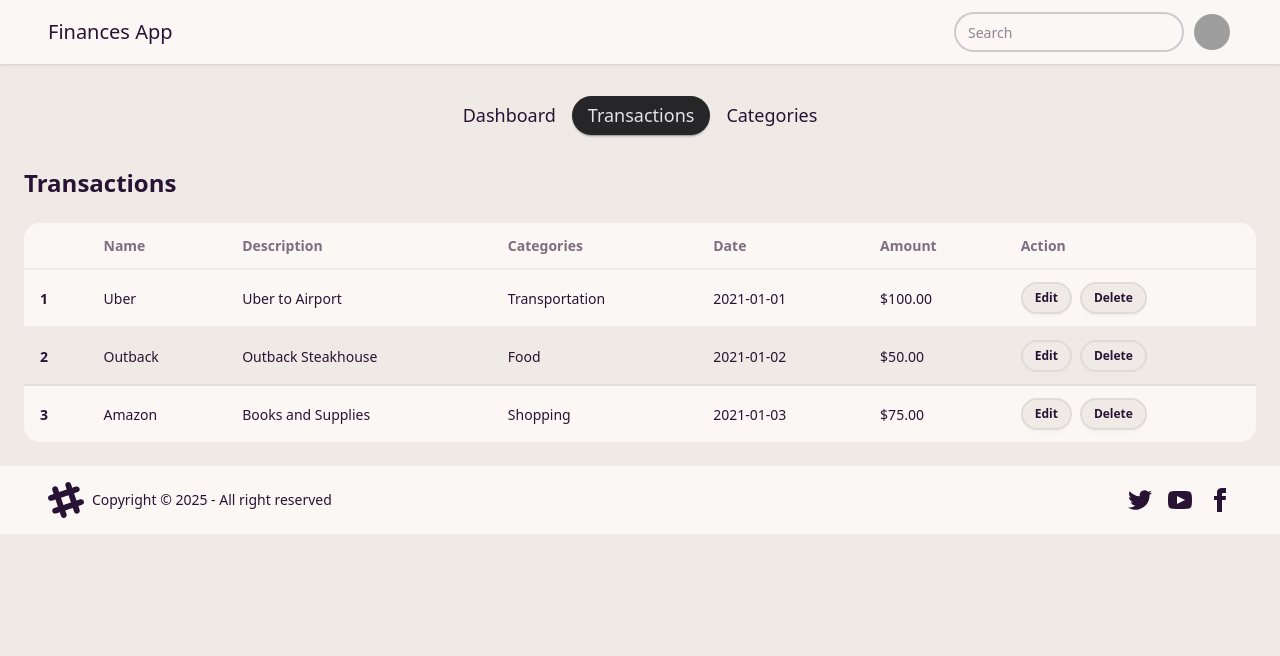
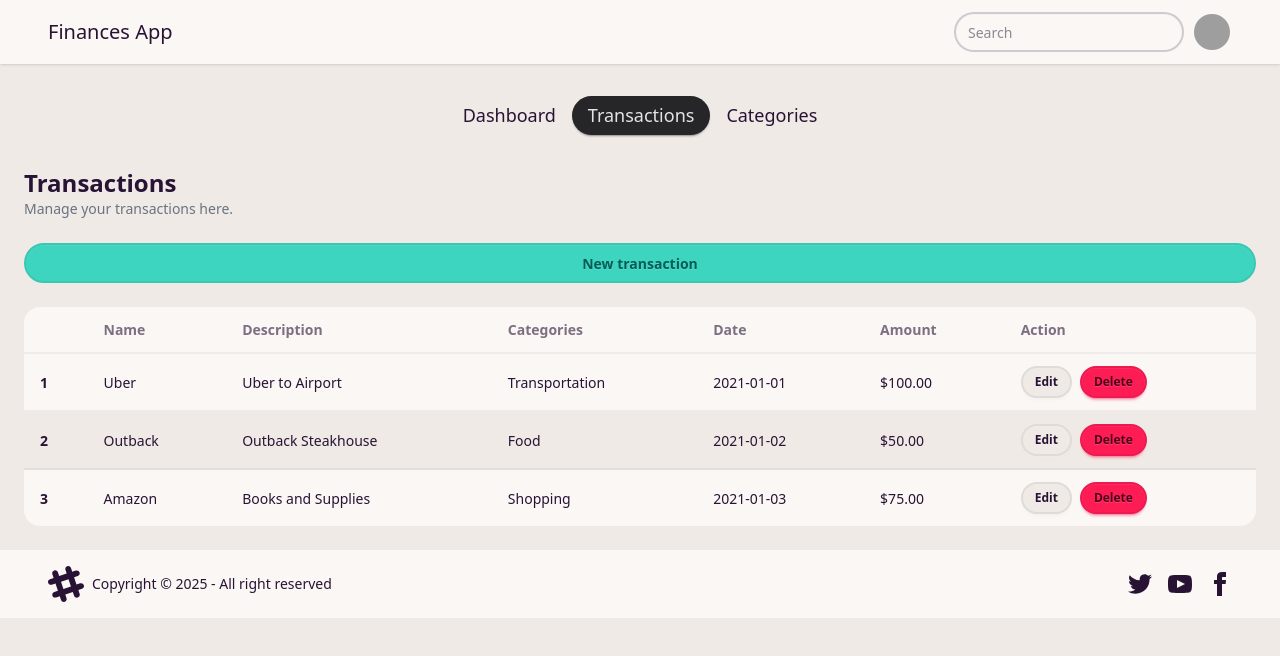
Before and after one commit to lauravitalc/finances-dashboard, a React (Vite) app in the folder finances-front/: page /transactions in a window 1280 px wide. Shown: the top 656 px of the page. Built offline with nearby package versions, Linux system fonts and the light colour scheme; grey boxes are pictures that could not be loaded.

Commit message:
feat: update Transactions page with transaction management button; enhance Actions component with error styling for delete button

```diff
--- a/finances-front/src/components/pages/Transactions.tsx
+++ b/finances-front/src/components/pages/Transactions.tsx
@@ -5,6 +5,10 @@ const Transactions: React.FC = () => {
     return (
         <div className="p-6">
             <h1 className='text-2xl font-bold'>Transactions</h1>
+            <p className='text-sm text-gray-500'>Manage your transactions here.</p>
+            <Card variant='default' className='mt-6'>
+                <button className="btn btn-active btn-primary">New transaction</button>
+            </Card>
             <Card variant='default' className='bg-base-100 mt-6'>
                 <div className="overflow-x-auto">
                     <table className="table table-zebra">
--- a/finances-front/src/components/ui/Actions.tsx
+++ b/finances-front/src/components/ui/Actions.tsx
@@ -8,7 +8,7 @@ const Actions: React.FC<ActionsProps> = ({ className }) => {
     return (
         <div className={`flex space-x-2 ${className}`}>
             <button className="btn btn-sm">Edit</button>
-            <button className="btn btn-sm">Delete</button>
+            <button className="btn btn-sm btn-error">Delete</button>
         </div>
     );
 };
```
